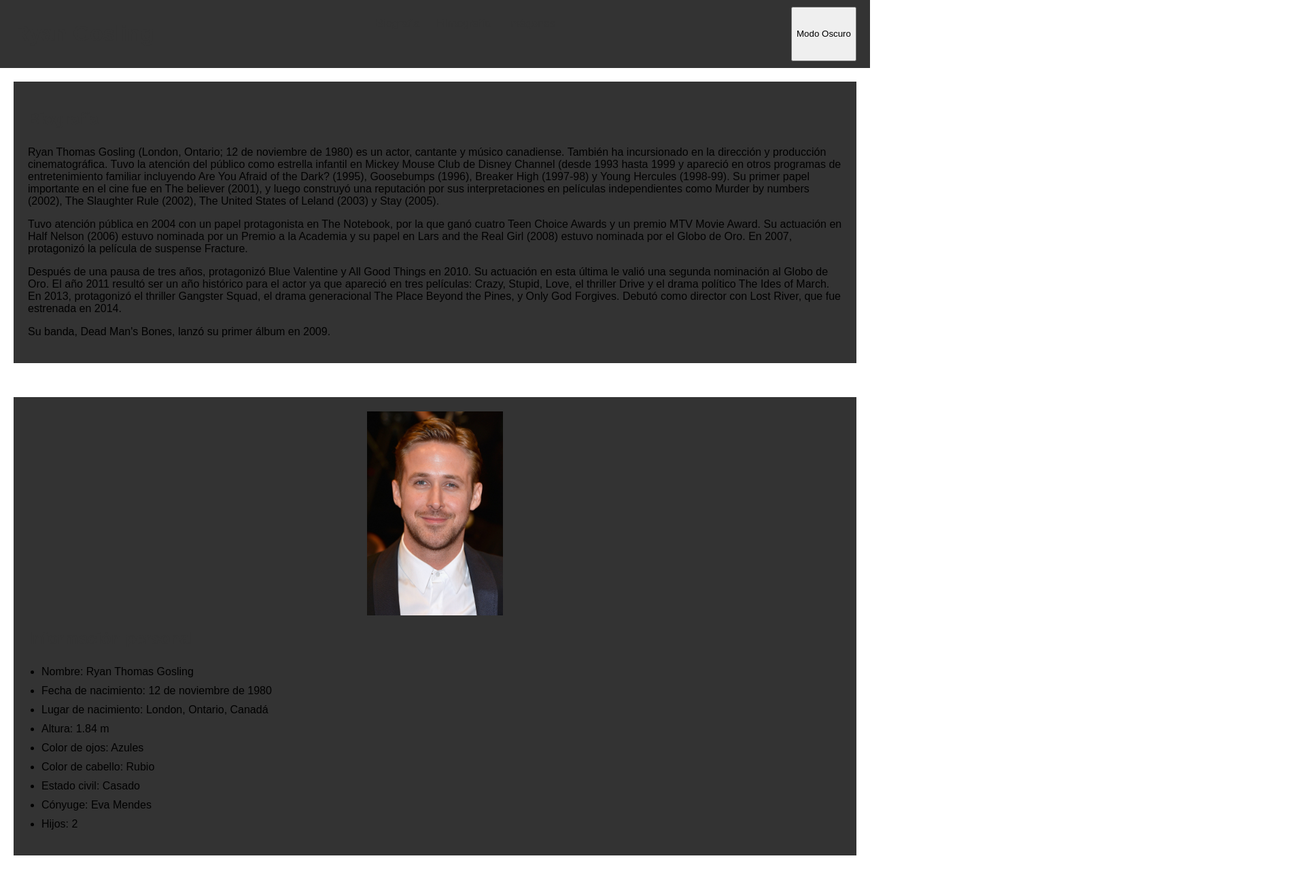
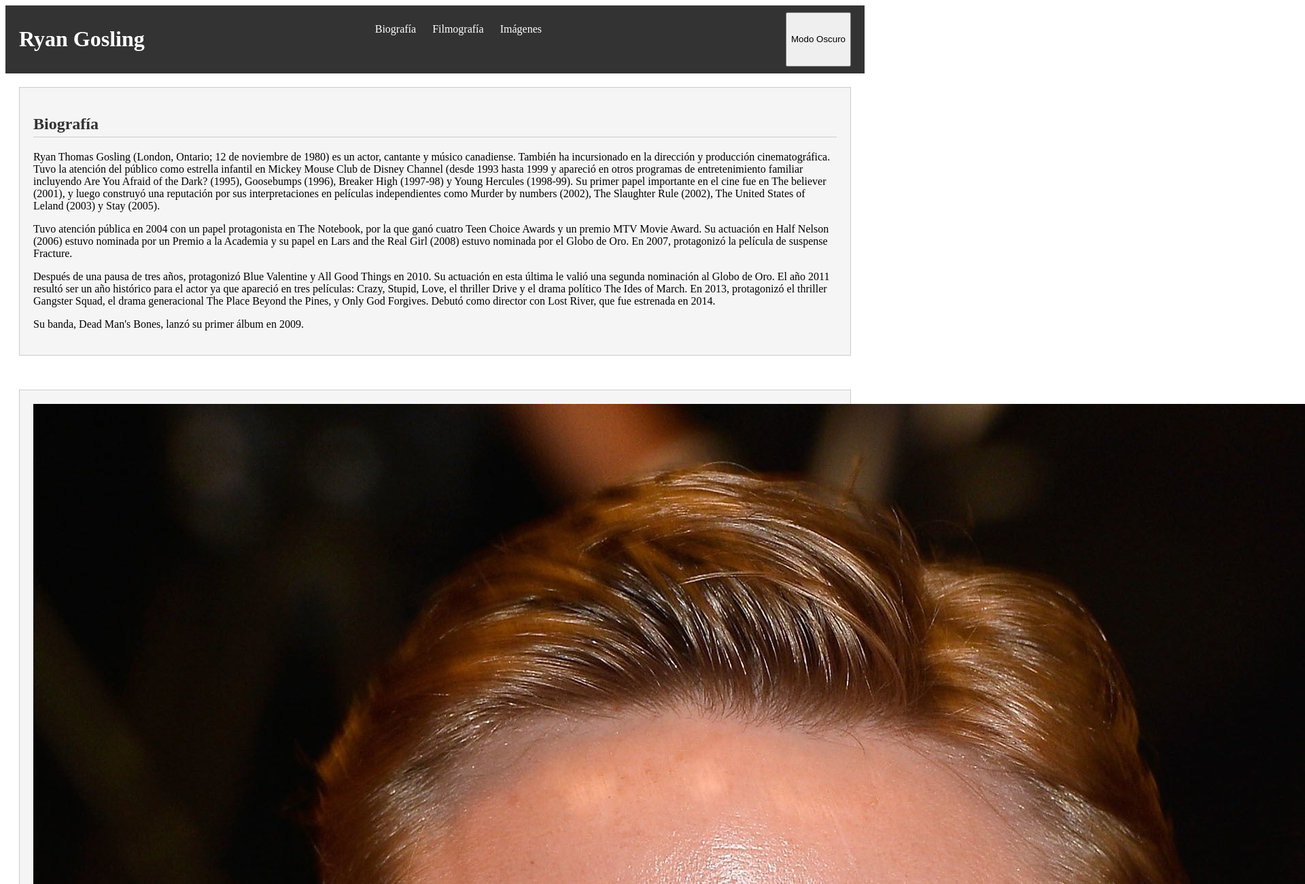
Before and after one commit to WanderTheWeeb/Practica-01, a plain HTML site: page view/index/index.html in a window 1280 px wide. Shown: the top 1300 px of the page at 68% size, 1920 px wide, since content can reach past the window. Drawn offline with Linux system fonts and the light colour scheme.

```diff
--- a/view/index/styles.css
+++ b/view/index/styles.css
@@ -1,4 +1,4 @@
-/* Estilos generales */
+¿/* Estilos generales */
 body {
     font-family: Arial, sans-serif;
     margin: 0;
@@ -7,7 +7,7 @@
 
 header {
     background-color: #333;
-    color: #333;
+    color: #fff;
     padding: 10px 20px;
     text-align: center;
     display: flex;
@@ -25,7 +25,7 @@
 }
 
 nav ul li a {
-    color: #333;
+    color: #fff;
     text-decoration: none;
 }
 
@@ -35,10 +35,10 @@
 
 section {
     margin-bottom: 20px;
-    background-color: #333;
+    background-color: #f5f5f5;
     padding: 20px;
     margin-bottom: 50px;
-    border: 1px solid #333;
+    border: 1px solid #ccc;
 }
 
 footer {
@@ -50,7 +50,7 @@
 
 section h2 {
     color: #333;
-    border-bottom: 1px solid #333;
+    border-bottom: 1px solid #ccc;
     padding-bottom: 5px;
 }
 
@@ -60,14 +60,6 @@
 
 section ul li {
     margin-bottom: 10px;
-}
-
-.imagenPortada{
-    width: 200px;
-    height: auto;
-    display: block;
-    margin-left: auto;
-    margin-right: auto;
 }
 
 
```
